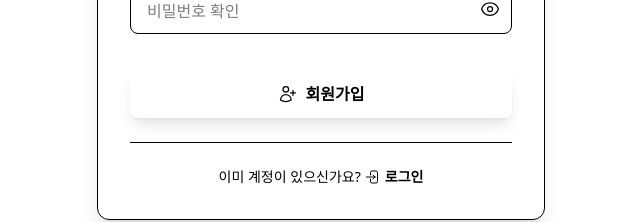
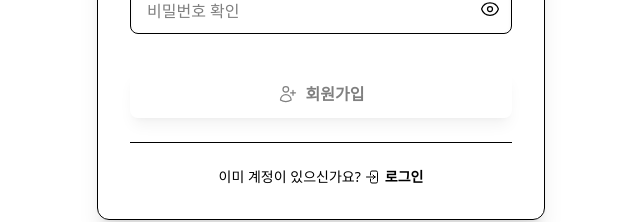
Before and after one commit to JaeBeen95/whiskey-app, a React (Vite) app: page /signup in a window 1280 px wide. Shown: the part 473-695 px from the top of the page, without its empty margins (319-959 px from the left). Built offline with nearby package versions, Linux system fonts and the light colour scheme; no server answers.

Commit message:
✨ feat: form validation 통과 못할 시 버튼 비활성화

```diff
--- a/src/components/Button.tsx
+++ b/src/components/Button.tsx
@@ -20,28 +20,44 @@ export default function Button({
   disabled = false,
 }: ButtonProps) {
   const baseStyle =
-    "w-full font-bold py-3 px-6 rounded-lg focus:outline-none focus:shadow-outline shadow-lg flex items-center justify-center cursor-pointer transition-all duration-300 transform hover:scale-105 hover:shadow-xl will-change-transform backface-visibility-hidden";
+    "w-full font-bold py-3 px-6 rounded-lg focus:outline-none focus:shadow-outline shadow-lg flex items-center justify-center transition-all duration-300 transform will-change-transform backface-visibility-hidden";
 
-  const getVariantStyle = (variant: ButtonVariant) => {
-    switch (variant) {
+  const getVariantStyle = (buttonVariant: ButtonVariant) => {
+    switch (buttonVariant) {
       case "primary":
-        return "bg-gold-500 text-deep-navy-900 hover:brightness-110";
+        return "bg-gold-500 text-deep-navy-900";
       case "secondary":
-        return "bg-gold-600 text-deep-navy-900 hover:bg-gold-500";
+        return "bg-gold-600 text-deep-navy-900";
       case "danger":
-        return "bg-red-700 text-white hover:bg-red-800";
+        return "bg-red-700 text-white";
       default:
-        return "bg-gold-500 text-deep-navy-900 hover:brightness-110";
+        return "bg-gold-500 text-deep-navy-900";
+    }
+  };
+
+  const getHoverStyle = (buttonVariant: ButtonVariant) => {
+    switch (buttonVariant) {
+      case "primary":
+        return "hover:brightness-110 hover:scale-105 hover:shadow-xl";
+      case "secondary":
+        return "hover:bg-gold-500 hover:scale-105 hover:shadow-xl";
+      case "danger":
+        return "hover:bg-red-800 hover:scale-105 hover:shadow-xl";
+      default:
+        return "hover:brightness-110 hover:scale-105 hover:shadow-xl";
     }
   };
 
   const variantStyle = getVariantStyle(variant);
+  const hoverStyle = !disabled ? getHoverStyle(variant) : "";
+
+  const disabledStyle = disabled ? "opacity-50 cursor-not-allowed" : "cursor-pointer";
 
   return (
     <button
       type={type}
       onClick={onClick}
-      className={`${baseStyle} ${variantStyle} ${className}`}
+      className={`${baseStyle} ${variantStyle} ${hoverStyle} ${disabledStyle} ${className}`}
       disabled={disabled}
     >
       {icon && <span className="mr-2">{icon}</span>}
--- a/src/pages/auth/LoginPage.tsx
+++ b/src/pages/auth/LoginPage.tsx
@@ -11,7 +11,7 @@ import {
 import FormField from "@/components/FormField";
 
 export default function LoginPage() {
-  const { register, handleSubmit, errors, isLoading } = useLoginForm();
+  const { register, handleSubmit, errors, isValid, isLoading } = useLoginForm();
 
   return (
     <Form title="Whiskey App Login" onSubmit={handleSubmit}>
@@ -46,7 +46,7 @@ export default function LoginPage() {
           type="submit"
           variant="primary"
           icon={<ArrowRightEndOnRectangleIcon className="h-5 w-5" />}
-          disabled={isLoading}
+          disabled={isLoading || !isValid}
         >
           로그인
         </Button>
--- a/src/pages/auth/SignupPage.tsx
+++ b/src/pages/auth/SignupPage.tsx
@@ -11,7 +11,7 @@ import { useSignupForm } from "@/pages/auth/hooks/useAuthForm";
 import PasswordField from "@/pages/auth/components/PasswordField";
 
 export default function SignupPage() {
-  const { register, handleSubmit, errors, isLoading, passwordWatch } = useSignupForm();
+  const { register, handleSubmit, errors, isValid, isLoading, passwordWatch } = useSignupForm();
 
   return (
     <Form title="Create Your Account" onSubmit={handleSubmit}>
@@ -66,7 +66,7 @@ export default function SignupPage() {
           type="submit"
           variant="primary"
           icon={<UserPlusIcon className="h-5 w-5" />}
-          disabled={isLoading}
+          disabled={isLoading || !isValid}
         >
           회원가입
         </Button>
--- a/src/pages/auth/hooks/useAuthForm.ts
+++ b/src/pages/auth/hooks/useAuthForm.ts
@@ -3,12 +3,12 @@ import { useLoginMutation, useSignupMutation } from "@/pages/auth/hooks/useAuthM
 import type { LoginFormValues, SignupFormValues } from "@/pages/auth/types";
 
 export const useSignupForm = () => {
-  const { mutate: signupMutate, isLoading: isSignupLoading } = useSignupMutation();
+  const { mutate: signupMutate, isLoading } = useSignupMutation();
 
   const {
     register,
     handleSubmit,
-    formState: { errors },
+    formState: { errors, isValid },
     watch,
   } = useForm<SignupFormValues>({
     mode: "all",
@@ -24,18 +24,19 @@ export const useSignupForm = () => {
     register,
     handleSubmit: handleSubmit(onSubmit),
     errors,
-    isLoading: isSignupLoading,
+    isValid,
+    isLoading,
     passwordWatch: password,
   };
 };
 
 export const useLoginForm = () => {
-  const { mutate: loginMutate, isLoading: isLoginLoading } = useLoginMutation();
+  const { mutate: loginMutate, isLoading } = useLoginMutation();
 
   const {
     register,
     handleSubmit,
-    formState: { errors },
+    formState: { errors, isValid },
   } = useForm<LoginFormValues>({
     mode: "onBlur",
   });
@@ -48,6 +49,7 @@ export const useLoginForm = () => {
     register,
     handleSubmit: handleSubmit(onSubmit),
     errors,
-    isLoading: isLoginLoading,
+    isValid,
+    isLoading,
   };
 };
```
